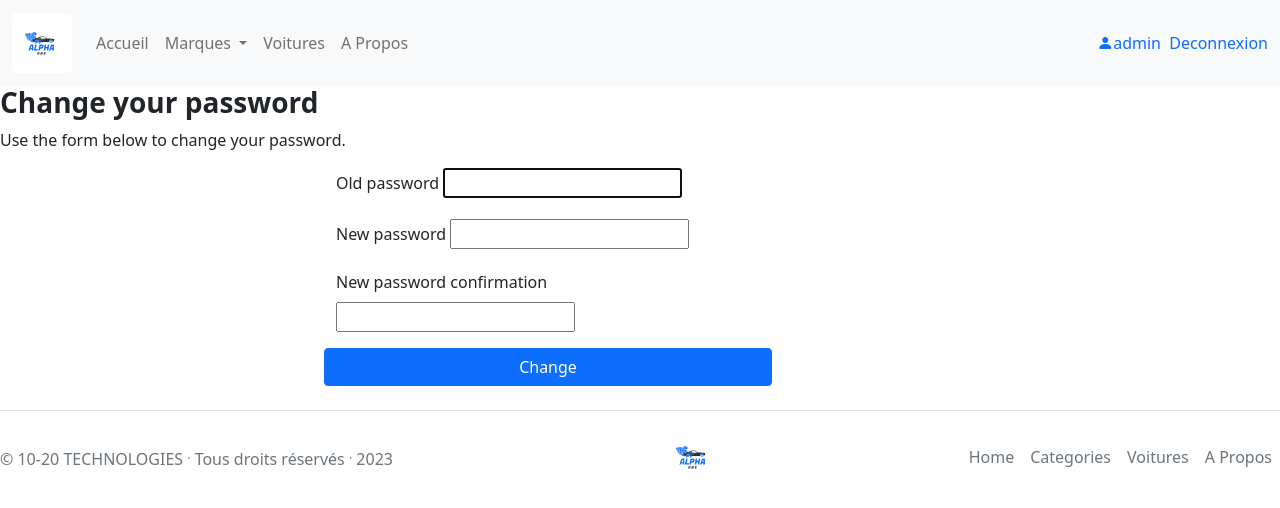
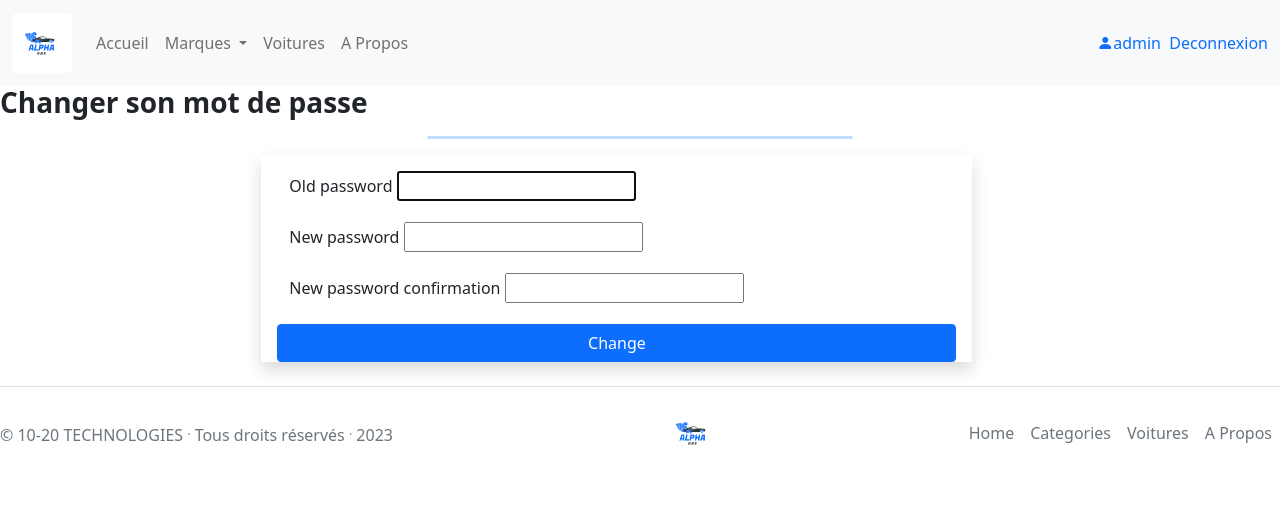
Before and after one commit to 20Frederic20/concessionnaire, a Django app: page /utilisateurs/password_change/ in a window 1280 px wide. Shown: the top 508 px of the page. Run offline with Django 3.2, Linux system fonts and the light colour scheme; a user stored in the database is signed in; some libraries are stand-ins or nearby versions.

Commit message:
amelioartion de la responsivite

```diff
--- a/assets/js/concessionnaire.js
+++ b/assets/js/concessionnaire.js
@@ -25,15 +25,15 @@ function validateUsername() {
         $("#username").addClass("is-invalid");
         $("#Username").html("Vous devez remplir cette case");
         usernameError = false;
-        return false;
     } else if (usernameValue.length < 3 || usernameValue.length > 10) {
         $("#username").addClass("is-invalid");
         $("#Username").show();
         $("#Username").html("Ce champ doit contenir entre 3 et 10 caractères");
         usernameError = false;
-        return false;
     } else {
+        usernameError = true;
         $("#Username").hide();
+        $("#username").removeClass("is-invalid").addClass("is-valid");
     }
 }
 
@@ -48,18 +48,18 @@ function validateFirst() {
     let firstNameValue = $("#first_name").val();
     if (firstNameValue.length == "") {
         $("#first_name").addClass("is-invalid");
-        let small = $("#first_name").next("small").first().focus().show()
+        $("#first_name").next("small").first().focus().show()
         $("#first_name").next("small").first().focus().html("Vous devez remplir cette case");
         firstNameError = false;
-        return false;
     } else if (firstNameValue.length < 4) {
         $("#first_name").addClass("is-invalid");
         $("#first_name").next("small").first().focus().show();
         $("#first_name").next("small").first().focus().html("Ce champ doit contenir entre 4 caractères");
         firstNameError = false;
-        return false;
     } else {
+        firstNameError = true;
         $("#first_name").next("small").first().focus().hide();
+        $("#first_name").removeClass("is-invalid").addClass("is-valid");
     }
 }
 
@@ -70,6 +70,7 @@ email.addEventListener("blur", () => {
     let s = email.value;
     if (regex.test(s)) {
         email.classList.remove("is-invalid");
+        email.classList.add("is-valid");
         emailError = true;
     } else {
         email.classList.add("is-invalid");
@@ -92,15 +93,16 @@ function validatePassword() {
         $("#Password").show();
         $("#Password").html("Vous devez remplir cette case");
         passwordError = false;
-        return false;
     } else if (passwordValue.length < 8) {
         $("#password").addClass("is-invalid");
         $("#Password").show();
         $("#Password").html("Ce champ doit contenir au moins 8 caractères");
         passwordError = false;
-        return false;
     } else {
+        passwordError = true;
+        $("#password").removeClass("is-invalid").addClass("is-valid");
         $("#Password").hide();
+
     }
 }
 
@@ -119,9 +121,11 @@ function validateConfirmPassword() {
         $("#confirm_password").next("small").first().focus().show();
         $("#confirm_password").next("small").first().focus().html("Les mots de passe ne sont pas les memes");
         confirmPasswordError = false;
-        return false;
     } else {
+        confirmPasswordError = true;
+        $("#confirm_password").removeClass("is-invalid").addClass("is-valid");
         $("#confirm_password").next("small").first().focus().hide();
+
     }
 }
 
@@ -130,6 +134,8 @@ function validateConfirmPassword() {
 $("#submitbtn").click(function() {
     validateFirst();
     validateUsername();
+    validateConfirmPassword();
+    validatePassword();
     if (firstNameError == true && usernameError == true && emailError == true && passwordError == true && confirmPasswordError == true) {
         return true;
     } else {
--- a/autres_modifs.txt
+++ b/autres_modifs.txt
@@ -1,3 +1,5 @@
+Seuls les utilisateurs crees sur avec la formulaire ou la page du register dispose d'un profil. Pour le moment, les supersutilisateurs n'en disposent pas.
+
 Premiere navbar integre dans le header mais non responsive
 
         {% comment %} <nav class="navbar navbar-expand-md navbar-light mb-3" style="background-color: #e3f2fd;">
--- a/templates/Utilisateurs/dashboard.html
+++ b/templates/Utilisateurs/dashboard.html
@@ -6,11 +6,13 @@
 	<h1 class="fs-3 fw-bolder text-center">Dashboard</h1>
 	<p class="text-center">Bienvenue sur votre profile.</p>
 	<div>
-		<form method="post" class=" offset-3 row col-md-9 px-3" enctype="multipart/form-data">
+		<form method="post" class="offset-md-3 row col-md-9 px-3" enctype="multipart/form-data">
 			<div class="row mb-3">
+				{% if profile.image %}
 				<div class="offset-2 col-md-5" style="height: 14rem">
 					<img class="img-responsive" src="{{ profile.photo.url }}">
 				</div>
+				{% endif %}
 			</div>
 			<div class="row mb-3">
 				<div class="col-md-4">
@@ -44,7 +46,7 @@
 			</div>
 			<div class="row mb-3">
 				<div class="col-md-4">
-					<button class="btn btn-success offset-4" type="button"><a class="text-decoration-none text-white" href="{% url "utilisateurs:edit" %}">Editer</a>
+					<button class="btn btn-success offset-4 mb-3" type="button"><a class="text-decoration-none text-white" href="{% url "utilisateurs:edit" %}">Editer</a>
 					</button>
 				</div>
 				<div class="col-md-4">
--- a/templates/Utilisateurs/login.html
+++ b/templates/Utilisateurs/login.html
@@ -4,9 +4,9 @@
 
 {% block content %}
 	<h1 class="fs-3 fw-bolder text-center">Se connecter</h1>
-	<hr class="offset-4 border-2 text-primary col-4 rounded-pill" style="height: 3px;">
-	<div class="offset-3">
-		<form method="post" class="offset-1 row col-md-6 px-3 shadow pt-3" enctype="multipart/form-data">
+	<hr class="offset-md-4 offset-3 border-2 text-primary col-6 col-md-4  rounded-pill" style="height: 3px;">
+	<div class="offset-md-2">
+		<form method="post" class="offset-md-1 row col-md-8 col-sm-6 col px-3 shadow pt-3 mx-2 mx-md-5" enctype="multipart/form-data">
 				<div class="mb-3">
 					<label class="form-label">Username :</label>
 					<input class="form-control" type="text" id="username" name="username" placeholder="Username">
--- a/templates/Utilisateurs/password_change.html
+++ b/templates/Utilisateurs/password_change.html
@@ -1,12 +1,12 @@
 {% extends "base.html" %}
 
-{% block title %}Change your password{% endblock %}
+{% block title %}Changer son mot de passe{% endblock %}
 
 {% block content %}
-	<h1 class="fs-3 fw-bolder">Change your password</h1>
-	<p>Use the form below to change your password.</p>
-	<div class="offset-3">
-		<form method="post" class="row col-md-6 px-3" enctype="multipart/form-data">
+	<h1 class="fs-3 fw-bolder">Changer son mot de passe</h1>
+	<hr class="offset-md-4 offset-3 border-2 text-primary col-6 col-md-4  rounded-pill" style="height: 3px;">
+	<div class="offset-md-2">
+		<form method="post" class="offset-md-1 row col-md-8 col-sm-6 col px-3 shadow pt-3 mx-2 mx-md-5" enctype="multipart/form-data">
 			{% for field in form %}
 				<div class="mb-3">
 					{{ field.errors }}
--- a/templates/Utilisateurs/register.html
+++ b/templates/Utilisateurs/register.html
@@ -5,9 +5,9 @@
 {% block content %}
 	<div class="mt-3 mx-3">
 		<h1 class="text-center fs-3 fw-bolder">Créer son compte</h1>
-		<hr class="offset-4 border-2 text-primary col-4 rounded-pill" style="height: 3px;">
-		<div class="offset-4">
-			<form method="post" class="row col-md-7 px-3 shadow rounded-3" enctype="multipart/form-data">
+		<hr class="offset-md-4 offset-3 border-2 text-primary col-6 col-md-4  rounded-pill" style="height: 3px;">
+		<div class="offset-md-2">
+			<form method="post" class="offset-md-1 row col-md-8 col-sm-6 col px-3 shadow pt-3 mx-2 mx-md-5" enctype="multipart/form-data">
 				{% for field in form %}
 					<div class="mb-3">
 						<label class="form-label">{{ field.label }}</label>
```
Also changed, not shown: templates/Utilisateurs/edit.html (+4 -4 lines), db.sqlite3, 6 other files.
